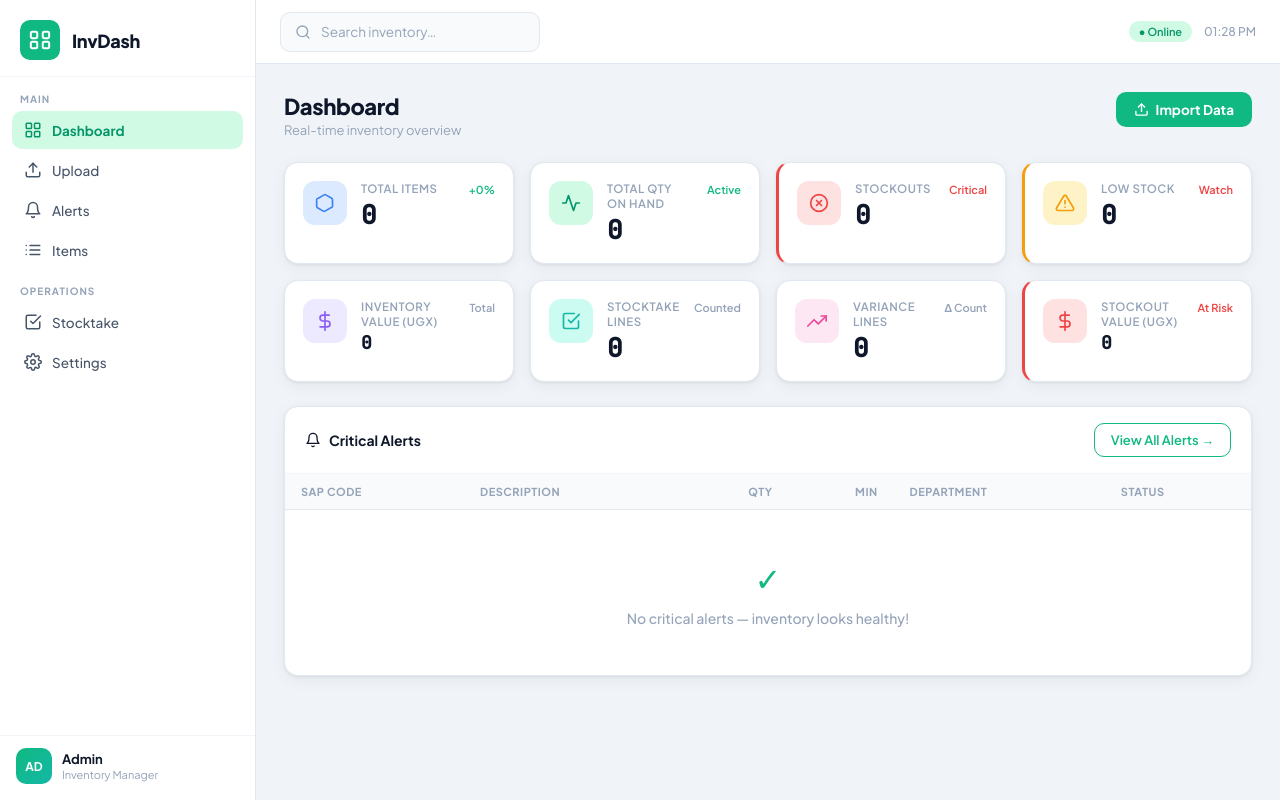
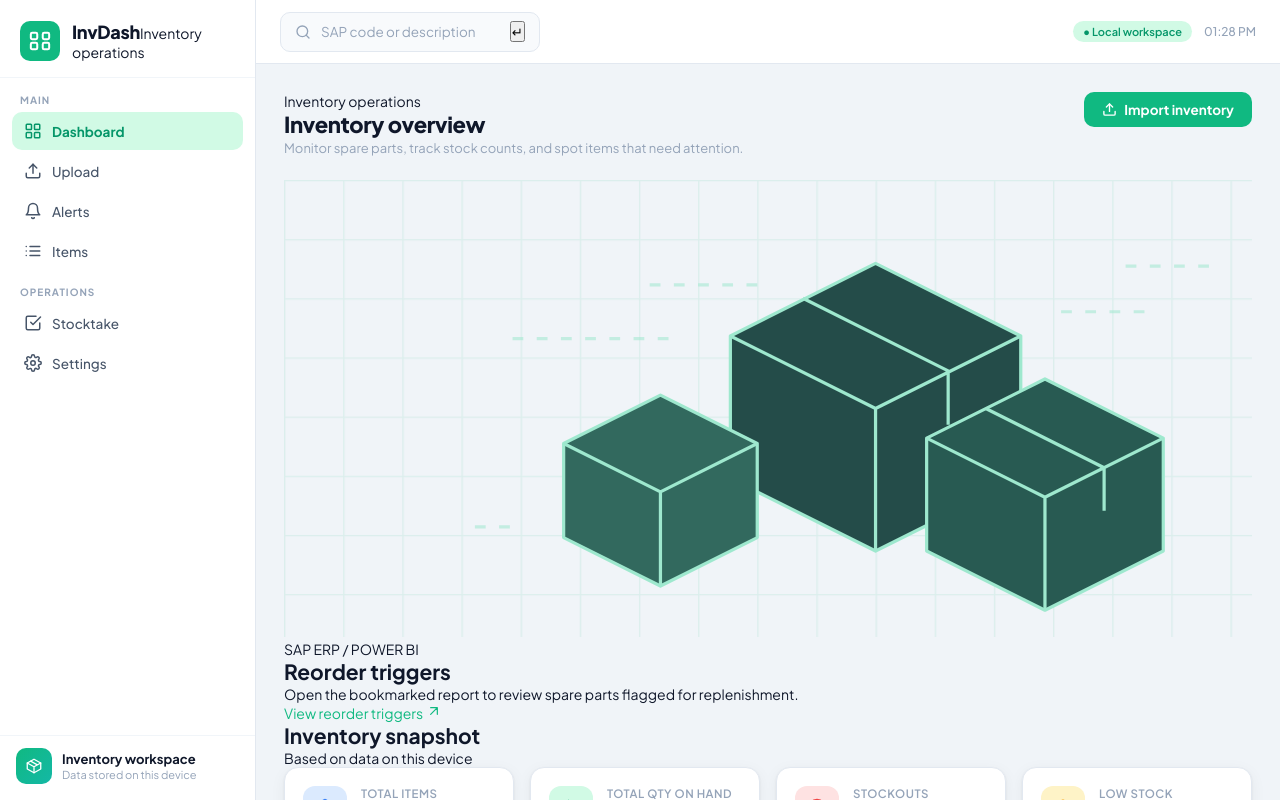
Before and after one commit to jjproo/stocktake-app.github.io, a plain HTML site: page index.html in a window 1280 px wide. Drawn offline with Linux system fonts and the light colour scheme.

Commit message:
Rebuild the InvDash workspace layout

```diff
--- a/index.html
+++ b/index.html
@@ -5,7 +5,8 @@
   <meta name="viewport" content="width=device-width, initial-scale=1, viewport-fit=cover" />
   <title>InvDash — Inventory Management</title>
   <link rel="manifest" href="./manifest.json" />
-  <meta name="theme-color" content="#10b981" />
+  <meta name="theme-color" content="#101e27" />
+  <meta name="description" content="InvDash spare parts inventory and stocktake workspace." />
   <link rel="preconnect" href="https://fonts.googleapis.com" />
   <link rel="preconnect" href="https://fonts.gstatic.com" crossorigin />
   <link href="https://fonts.googleapis.com/css2?family=Plus+Jakarta+Sans:wght@400;500;600;700;800&family=JetBrains+Mono:wght@400;500&display=swap" rel="stylesheet" />
@@ -25,10 +26,10 @@
           <rect x="2" y="14" width="7" height="7" rx="1.5"/><rect x="15" y="14" width="7" height="7" rx="1.5"/>
         </svg>
       </div>
-      <span class="brand-name">InvDash</span>
+      <div><span class="brand-name">InvDash</span><span class="brand-caption">Inventory operations</span></div>
     </div>
 
-    <nav class="sidebar-nav">
+    <nav class="sidebar-nav" aria-label="Main navigation">
       <div class="nav-section-label">Main</div>
       <button class="nav-item" data-tab="dashboard">
         <svg class="nav-icon" viewBox="0 0 24 24" fill="none" stroke="currentColor" stroke-width="2" stroke-linecap="round" stroke-linejoin="round"><rect x="3" y="3" width="7" height="7" rx="1"/><rect x="14" y="3" width="7" height="7" rx="1"/><rect x="14" y="14" width="7" height="7" rx="1"/><rect x="3" y="14" width="7" height="7" rx="1"/></svg>
@@ -64,10 +65,10 @@
         Install App
       </button>
       <div class="sidebar-user">
-        <div class="avatar">AD</div>
+        <div class="avatar"><svg width="18" height="18" viewBox="0 0 24 24" fill="none" stroke="currentColor" stroke-width="1.7" stroke-linecap="round" stroke-linejoin="round" aria-hidden="true"><path d="m12 3 9 5v8l-9 5-9-5V8l9-5Z"/><path d="m3 8 9 5 9-5M12 13v8M7.5 5.5l9 5"/></svg></div>
         <div>
-          <div class="user-name">Admin</div>
-          <div class="user-role">Inventory Manager</div>
+          <div class="user-name">Inventory workspace</div>
+          <div class="user-role">Data stored on this device</div>
         </div>
       </div>
     </div>
@@ -78,35 +79,60 @@
 
     <!-- TOPBAR -->
     <header class="topbar">
-      <button class="menu-toggle" id="menuToggle" aria-label="Toggle menu">
+      <button class="menu-toggle" id="menuToggle" aria-label="Open menu" aria-controls="sidebar" aria-expanded="false">
         <svg width="20" height="20" viewBox="0 0 24 24" fill="none" stroke="currentColor" stroke-width="2" stroke-linecap="round" stroke-linejoin="round"><line x1="3" y1="6" x2="21" y2="6"/><line x1="3" y1="12" x2="21" y2="12"/><line x1="3" y1="18" x2="21" y2="18"/></svg>
       </button>
-      <div class="topbar-search">
+      <form id="inventorySearchForm" class="topbar-search" role="search">
         <svg width="16" height="16" viewBox="0 0 24 24" fill="none" stroke="currentColor" stroke-width="2" stroke-linecap="round" stroke-linejoin="round"><circle cx="11" cy="11" r="8"/><line x1="21" y1="21" x2="16.65" y2="16.65"/></svg>
-        <input type="text" id="globalSearch" placeholder="Search inventory…" autocomplete="off" />
-      </div>
+        <input type="search" id="globalSearch" aria-label="Search inventory" placeholder="SAP code or description" autocomplete="off" />
+        <button class="search-submit" type="submit" aria-label="Search inventory">↵</button>
+      </form>
       <div class="topbar-right">
-        <div class="topbar-pill online-pill" id="onlinePill">● Online</div>
+        <div class="topbar-pill online-pill" id="onlinePill">● Local workspace</div>
         <div class="topbar-time" id="topbarTime"></div>
       </div>
     </header>
 
     <!-- PAGE CONTENT -->
-    <div class="content-wrap">
+    <main class="content-wrap" id="mainContent">
 
       <!-- ═══════════════════ DASHBOARD ═══════════════════ -->
       <section id="dashboard" class="tab-section">
         <div class="page-header">
           <div>
-            <h1 class="page-title">Dashboard</h1>
-            <p class="page-sub">Real-time inventory overview</p>
+            <div class="eyebrow">Inventory operations</div>
+            <h1 class="page-title">Inventory overview</h1>
+            <p class="page-sub">Monitor spare parts, track stock counts, and spot items that need attention.</p>
           </div>
           <button class="btn-primary" onclick="setActiveTab('upload')">
             <svg width="15" height="15" viewBox="0 0 24 24" fill="none" stroke="currentColor" stroke-width="2.2" stroke-linecap="round" stroke-linejoin="round"><path d="M21 15v4a2 2 0 01-2 2H5a2 2 0 01-2-2v-4"/><polyline points="17 8 12 3 7 8"/><line x1="12" y1="3" x2="12" y2="15"/></svg>
-            Import Data
+            Import inventory
           </button>
         </div>
 
+        <section class="reorder-banner" aria-labelledby="reorderHeading">
+          <svg class="reorder-art" viewBox="0 0 360 170" fill="none" aria-hidden="true">
+            <defs><pattern id="inventoryGrid" width="22" height="22" patternUnits="userSpaceOnUse"><path d="M22 0H0V22" stroke="#91d9c2" stroke-opacity=".22"/></pattern></defs>
+            <path fill="url(#inventoryGrid)" d="M0 0h360v170H0z"/>
+            <g stroke="#9ee8ce" stroke-width="1.2" stroke-linejoin="round">
+              <path fill="#244c49" d="m220 31 54 27v53l-54 27-54-27V58z"/><path d="m166 58 54 27 54-27m-54 27v53m-27-94 54 27v20"/>
+              <path fill="#285a52" d="m283 74 44 22v42l-44 22-44-22V96z"/><path d="m239 96 44 22 44-22m-44 22v42m-22-75 44 22v16"/>
+              <path fill="#32695e" d="m140 80 36 18v35l-36 18-36-18V98z"/><path d="m104 98 36 18 36-18m-36 18v35"/>
+              <path stroke-dasharray="4 5" opacity=".55" d="M85 59h59m-8-20h41m112 10h36m-12-17h33M71 129h18"/>
+            </g>
+          </svg>
+          <div class="reorder-content">
+            <span class="reorder-source">SAP ERP / POWER BI</span>
+            <h2 id="reorderHeading">Reorder triggers</h2>
+            <p>Open the bookmarked report to review spare parts flagged for replenishment.</p>
+            <a class="reorder-link" href="https://app.powerbi.com/groups/me/apps/77364dda-aa46-4335-b527-a5bc26147724/reports/ff1308c7-5fc6-494d-a867-172d9b74f196/ReportSection600ba6542e9af35c8f32?ctid=cef04b19-7776-4a94-b89b-375c77a8f936&amp;experience=power-bi&amp;bookmarkGuid=Bookmarka8eccc189692259430fa" target="_blank" rel="noopener noreferrer" aria-label="View reorder triggers (opens in a new tab)">View reorder triggers <svg width="16" height="16" viewBox="0 0 24 24" fill="none" stroke="currentColor" stroke-width="1.8" stroke-linecap="round" stroke-linejoin="round" aria-hidden="true"><path d="M7 17 17 7M7 7h10v10"/></svg></a>
+          </div>
+        </section>
+
+        <div class="dashboard-section-heading">
+          <h2>Inventory snapshot</h2>
+          <span>Based on data on this device</span>
+        </div>
         <div class="kpi-grid">
           <div class="kpi-card">
             <div class="kpi-icon kpi-icon-blue">
@@ -116,7 +142,6 @@
               <div class="kpi-label">Total Items</div>
               <div class="kpi-value" id="totalItems">0</div>
             </div>
-            <div class="kpi-trend kpi-trend-up">+0%</div>
           </div>
           <div class="kpi-card">
             <div class="kpi-icon kpi-icon-green">
@@ -126,9 +151,8 @@
               <div class="kpi-label">Total Qty on Hand</div>
               <div class="kpi-value" id="totalQty">0</div>
             </div>
-            <div class="kpi-trend kpi-trend-up">Active</div>
           </div>
-          <div class="kpi-card kpi-card-danger">
+          <div class="kpi-card">
             <div class="kpi-icon kpi-icon-red">
               <svg width="20" height="20" viewBox="0 0 24 24" fill="none" stroke="currentColor" stroke-width="2" stroke-linecap="round" stroke-linejoin="round"><circle cx="12" cy="12" r="10"/><line x1="15" y1="9" x2="9" y2="15"/><line x1="9" y1="9" x2="15" y2="15"/></svg>
             </div>
@@ -136,9 +160,8 @@
               <div class="kpi-label">Stockouts</div>
               <div class="kpi-value" id="stockoutCount">0</div>
             </div>
-            <div class="kpi-trend kpi-trend-down">Critical</div>
           </div>
-          <div class="kpi-card kpi-card-warning">
+          <div class="kpi-card">
             <div class="kpi-icon kpi-icon-orange">
               <svg width="20" height="20" viewBox="0 0 24 24" fill="none" stroke="currentColor" stroke-width="2" stroke-linecap="round" stroke-linejoin="round"><path d="M10.29 3.86L1.82 18a2 2 0 001.71 3h16.94a2 2 0 001.71-3L13.71 3.86a2 2 0 00-3.42 0z"/><line x1="12" y1="9" x2="12" y2="13"/><line x1="12" y1="17" x2="12.01" y2="17"/></svg>
             </div>
@@ -146,7 +169,6 @@
               <div class="kpi-label">Low Stock</div>
               <div class="kpi-value" id="lowStockCount">0</div>
             </div>
-            <div class="kpi-trend kpi-trend-down">Watch</div>
           </div>
           <div class="kpi-card">
             <div class="kpi-icon kpi-icon-purple">
@@ -156,7 +178,6 @@
               <div class="kpi-label">Inventory Value (UGX)</div>
               <div class="kpi-value kpi-value-sm" id="inventoryValue">0</div>
             </div>
-            <div class="kpi-trend">Total</div>
           </div>
           <div class="kpi-card">
             <div class="kpi-icon kpi-icon-teal">
@@ -166,7 +187,6 @@
               <div class="kpi-label">Stocktake Lines</div>
               <div class="kpi-value" id="countedLines">0</div>
             </div>
-            <div class="kpi-trend">Counted</div>
           </div>
           <div class="kpi-card">
             <div class="kpi-icon kpi-icon-pink">
@@ -176,9 +196,8 @@
               <div class="kpi-label">Variance Lines</div>
               <div class="kpi-value" id="varianceLines">0</div>
             </div>
-            <div class="kpi-trend">Δ Count</div>
           </div>
-          <div class="kpi-card kpi-card-danger">
+          <div class="kpi-card">
             <div class="kpi-icon kpi-icon-red">
               <svg width="20" height="20" viewBox="0 0 24 24" fill="none" stroke="currentColor" stroke-width="2" stroke-linecap="round" stroke-linejoin="round"><line x1="12" y1="1" x2="12" y2="23"/><path d="M17 5H9.5a3.5 3.5 0 000 7h5a3.5 3.5 0 010 7H6"/></svg>
             </div>
@@ -186,16 +205,34 @@
               <div class="kpi-label">Stockout Value (UGX)</div>
               <div class="kpi-value kpi-value-sm" id="stockoutValue">0</div>
             </div>
-            <div class="kpi-trend kpi-trend-down">At Risk</div>
           </div>
         </div>
 
-        <div class="section-card">
+        <div class="dashboard-detail">
+          <section class="section-card stock-health" aria-labelledby="healthHeading">
+            <div class="section-card-header"><h2 class="section-card-title" id="healthHeading">Stock health</h2></div>
+            <div class="health-body">
+              <p id="healthSummary">Import inventory to see stock health.</p>
+              <div class="health-track" aria-hidden="true">
+                <span class="health-good" data-health-segment="OK"></span>
+                <span class="health-low" data-health-segment="LOW STOCK"></span>
+                <span class="health-out" data-health-segment="STOCKOUT"></span>
+                <span class="health-review" data-health-segment="REVIEW"></span>
+              </div>
+              <ul class="health-legend">
+                <li><span class="health-dot health-good"></span><span>Available</span><strong data-health-count="OK">0</strong></li>
+                <li><span class="health-dot health-low"></span><span>Low stock</span><strong data-health-count="LOW STOCK">0</strong></li>
+                <li><span class="health-dot health-out"></span><span>Stockout</span><strong data-health-count="STOCKOUT">0</strong></li>
+                <li><span class="health-dot health-review"></span><span>Review</span><strong data-health-count="REVIEW">0</strong></li>
+              </ul>
+            </div>
+          </section>
+          <div class="section-card dashboard-alerts">
             <div class="section-card-header">
-            <h3 class="section-card-title">
+              <h2 class="section-card-title">
                 <svg width="16" height="16" viewBox="0 0 24 24" fill="none" stroke="currentColor" stroke-width="2" stroke-linecap="round" stroke-linejoin="round"><path d="M18 8A6 6 0 006 8c0 7-3 9-3 9h18s-3-2-3-9"/><path d="M13.73 21a2 2 0 01-3.46 0"/></svg>
-              Critical Alerts
-            </h3>
+                Items to review
+              </h2>
               <button class="btn-ghost" id="goToAlertsBtn">View All Alerts →</button>
             </div>
             <div class="table-wrap">
@@ -214,8 +251,10 @@
               </table>
             </div>
             <div class="table-empty" id="dashboardEmpty" style="display:none">
-            <div class="empty-icon">✓</div>
-            <div>No critical alerts — inventory looks healthy!</div>
+              <div class="empty-icon" aria-hidden="true"><svg width="18" height="18" viewBox="0 0 24 24" fill="none" stroke="currentColor" stroke-width="1.7" stroke-linecap="round" stroke-linejoin="round" aria-hidden="true"><path d="m12 3 9 5v8l-9 5-9-5V8l9-5Z"/><path d="m3 8 9 5 9-5M12 13v8M7.5 5.5l9 5"/></svg></div>
+              <strong id="dashboardEmptyTitle">No inventory imported</strong>
+              <p id="dashboardEmptyMessage">Import an Excel workbook to see local stock alerts.</p>
+            </div>
           </div>
         </div>
       </section>
@@ -339,7 +378,7 @@
             </div>
             <div class="topbar-search topbar-search-sm">
               <svg width="14" height="14" viewBox="0 0 24 24" fill="none" stroke="currentColor" stroke-width="2" stroke-linecap="round" stroke-linejoin="round"><circle cx="11" cy="11" r="8"/><line x1="21" y1="21" x2="16.65" y2="16.65"/></svg>
-              <input type="text" id="alertSearch" placeholder="Search alerts…" />
+              <input type="text" id="alertSearch" aria-label="Search stock alerts" placeholder="Search alerts…" />
             </div>
             <input type="hidden" id="alertFilter" value="" />
           </div>
@@ -375,6 +414,12 @@
           </button>
         </div>
         <div class="section-card">
+          <div class="section-card-header item-search-header">
+            <label class="topbar-search topbar-search-sm">
+              <input type="search" id="itemsSearch" aria-label="Filter inventory items" placeholder="Filter by SAP code, description or bin" />
+            </label>
+          </div>
+          <p class="table-empty" id="itemsEmpty" hidden></p>
           <div class="table-wrap">
             <table id="itemsTable">
               <thead>
@@ -413,7 +458,7 @@
           <div class="section-card-header">
             <div class="topbar-search topbar-search-sm">
               <svg width="14" height="14" viewBox="0 0 24 24" fill="none" stroke="currentColor" stroke-width="2" stroke-linecap="round" stroke-linejoin="round"><circle cx="11" cy="11" r="8"/><line x1="21" y1="21" x2="16.65" y2="16.65"/></svg>
-              <input type="text" id="stocktakeFilter" placeholder="Search items…" />
+              <input type="text" id="stocktakeFilter" aria-label="Search stocktake items" placeholder="Search items…" />
             </div>
             <button class="btn-ghost btn-ghost-danger" id="markAllUncountedBtn">Reset Count</button>
           </div>
@@ -485,12 +530,12 @@
         </div>
       </section>
 
-    </div><!-- end content-wrap -->
+    </main><!-- end content-wrap -->
   </div><!-- end main-area -->
 </div><!-- end shell -->
 
 <!-- MOBILE NAV -->
-<nav class="mobile-nav">
+<nav class="mobile-nav" aria-label="Mobile navigation">
   <button class="mob-nav-btn" data-tab="dashboard">
     <svg width="20" height="20" viewBox="0 0 24 24" fill="none" stroke="currentColor" stroke-width="2" stroke-linecap="round" stroke-linejoin="round"><rect x="3" y="3" width="7" height="7" rx="1"/><rect x="14" y="3" width="7" height="7" rx="1"/><rect x="14" y="14" width="7" height="7" rx="1"/><rect x="3" y="14" width="7" height="7" rx="1"/></svg>
     <span>Home</span>
```
Lines whose indentation alone changed are shown as unchanged.
